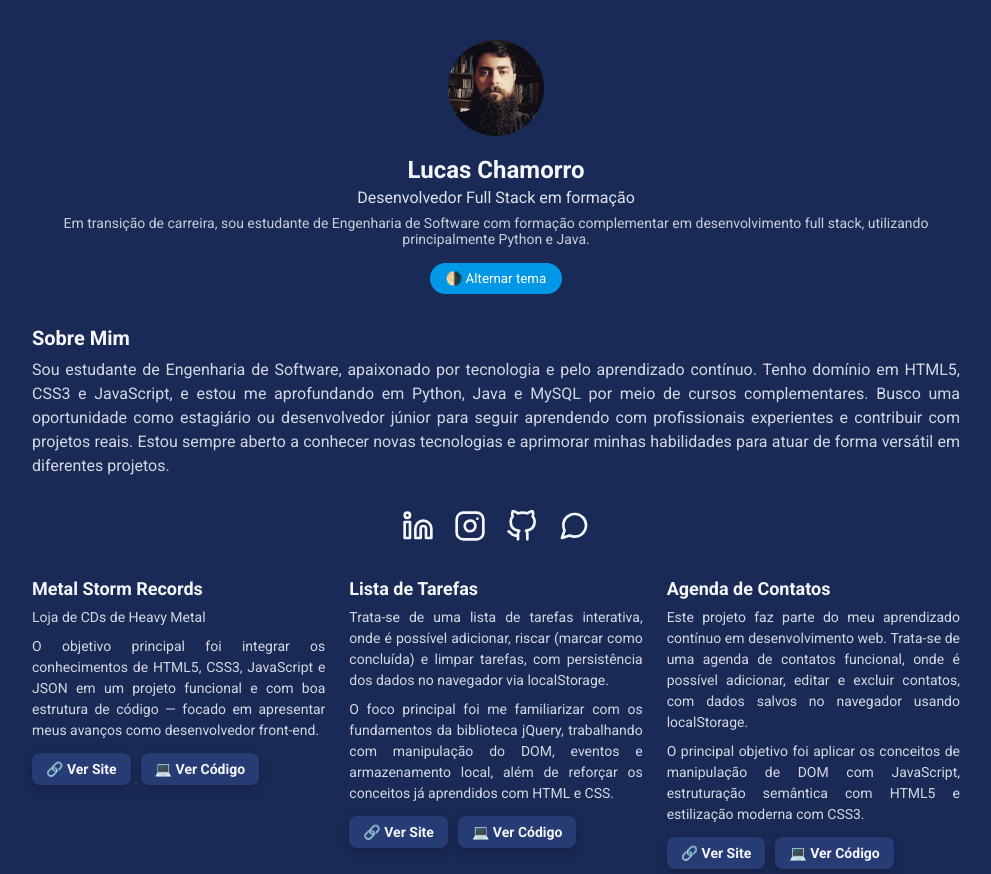
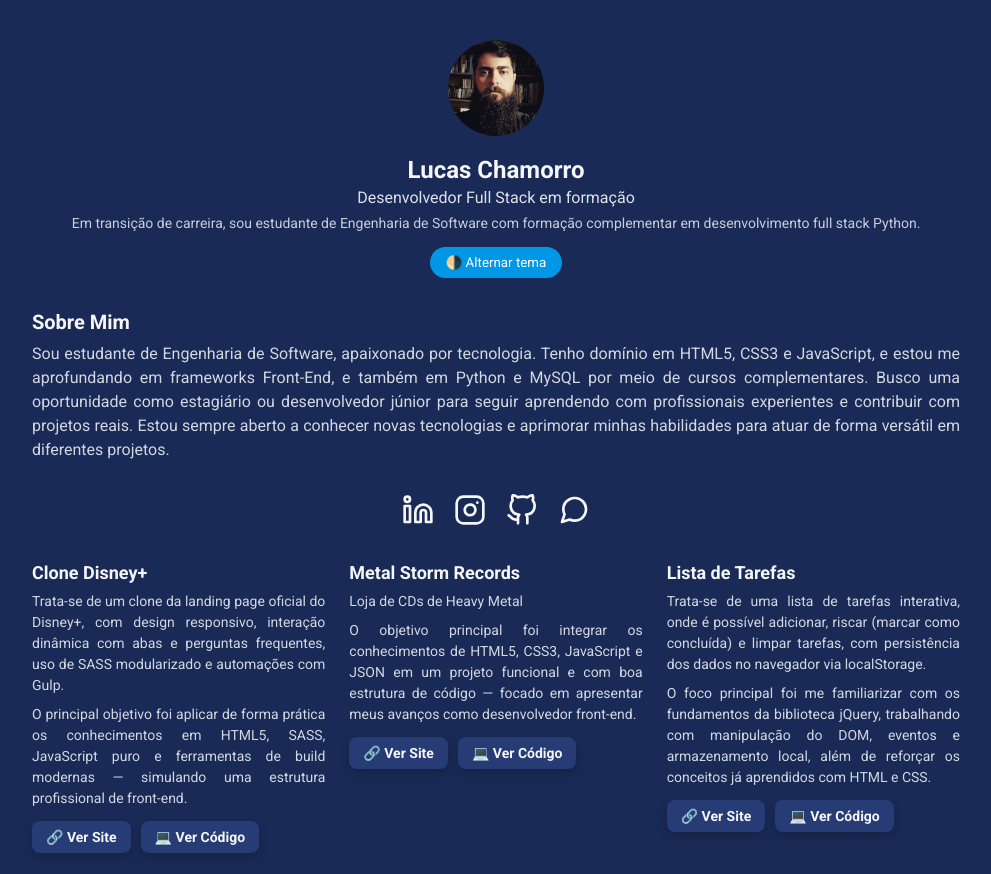
Before and after one commit to LucasVazChamorro/portfolio, a website: page index.html in a window 1280 px wide. Shown: the top 874 px of the page, without its empty margins (144-1135 px from the left). Drawn offline with nearby package versions, Linux system fonts and the light colour scheme.

Commit message:
acrescentando projeto

```diff
--- a/index.html
+++ b/index.html
@@ -22,7 +22,7 @@
             <h1 class="profile-bio-name">Lucas Chamorro</h1>
             <p class="profile-bio-subtitle">Desenvolvedor Full Stack em formação</p>
             <p class="profile-bio-description">
-                Em transição de carreira, sou estudante de Engenharia de Software com formação complementar em desenvolvimento full stack, utilizando principalmente Python e Java.
+                Em transição de carreira, sou estudante de Engenharia de Software com formação complementar em desenvolvimento full stack Python.
             </p>
             <button id="toggle-theme" aria-label="Alternar tema">🌗 Alternar tema</button>
         </header>
@@ -30,8 +30,8 @@
         <section class="about" data-aos="fade-up">
             <h2>Sobre Mim</h2>
             <p>
-                Sou estudante de Engenharia de Software, apaixonado por tecnologia e pelo aprendizado contínuo. Tenho
-                domínio em HTML5, CSS3 e JavaScript, e estou me aprofundando em Python, Java e MySQL por meio de cursos
+                Sou estudante de Engenharia de Software, apaixonado por tecnologia. Tenho
+                domínio em HTML5, CSS3 e JavaScript, e estou me aprofundando em frameworks Front-End, e também em Python e MySQL por meio de cursos
                 complementares.
                 Busco uma oportunidade como estagiário ou desenvolvedor júnior para seguir aprendendo com profissionais
                 experientes e contribuir com projetos reais.
@@ -54,6 +54,17 @@
         </nav>
 
         <section class="projects-list">
+            <div class="project-card" data-aos="fade-up">
+                <h2>Clone Disney+</h2>
+                <p>Trata-se de um clone da landing page oficial do Disney+, com design responsivo, interação dinâmica com abas e perguntas frequentes, uso de SASS modularizado e automações com Gulp.</p>
+                <p>O principal objetivo foi aplicar de forma prática os conhecimentos em HTML5, SASS, JavaScript puro e ferramentas de build modernas — simulando uma estrutura profissional de front-end.</p>
+                <div class="project-links">
+                    <a href="https://clone-disneyplus-wine-one.vercel.app//" target="_blank" class="btn-site">🔗
+                        Ver Site</a>
+                    <a href="https://github.com/LucasVazChamorro/clone_disneyplus" target="_blank"
+                        class="btn-github">💻 Ver Código</a>
+                </div>
+            </div>
             <div class="project-card" data-aos="fade-up">
                 <h2>Metal Storm Records</h2>
                 <p>Loja de CDs de Heavy Metal</p>
```
